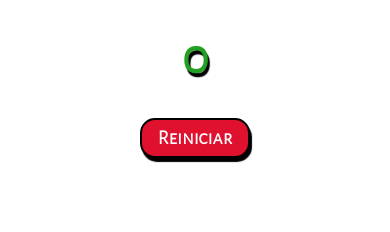
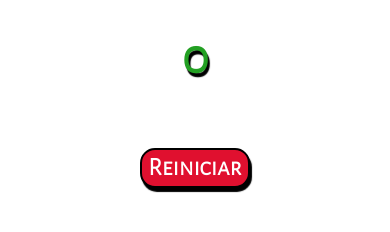
Before and after one commit to rodrigo-falcao/Game-Mario, a plain HTML site: page index.html in a window 390 px wide. Shown: the part 452-684 px from the top of the page. Drawn offline with Linux system fonts and the light colour scheme.

Commit message:
finalização do projeto e limpando o código

```diff
--- a/script.js
+++ b/script.js
@@ -1,7 +1,6 @@
 let gameOver = false;
 let loop;
 let counter = 0;
-// let lastPipePosition = null;
 
 const mario = document.querySelector(".mario");
 const pipe = document.querySelector(".pipe");
@@ -32,17 +31,12 @@ const incrementCounter = () => {
   }
 };
 
-
 // Usando a versão exclusiva para dispositivos móveis
 if (window.innerWidth <= 767) {
   loop = setInterval(() => {
     const pipePosition = pipe.offsetLeft;
     const marioPosition = +window.getComputedStyle(mario).bottom.replace("px", " ");
 
-    // if (pipePosition <= -27) {
-    //   lastPipePosition = pipePosition;
-
-    // }
     if (pipePosition <= 80 && marioPosition < 10) {
     pipe.style.animation = "none";
     pipe.style.left = `${pipePosition}px`;
@@ -69,12 +63,6 @@ else {
     const pipePosition = pipe.offsetLeft;
     const marioPosition = +window.getComputedStyle(mario).bottom.replace("px", " ");
 
-    if (pipePosition <= -52 ) {
-      // counter++;
-      // counterElement.innerHTML = counter;
-      lastPipePosition = pipePosition;
-    }
-
     if (pipePosition <= 120 && marioPosition < 40) {
       pipe.style.animation = "none";
       pipe.style.left = `${pipePosition}px`;
--- a/style.css
+++ b/style.css
@@ -72,7 +72,7 @@ button {
     height: 40px;
     font-family: 'Alegreya Sans SC', sans-serif;
     font-weight: bold;
-    font-size: 20px;
+    font-size: 25px;
     margin-top: 30px;
     box-shadow: 2px 4px 1px black;
 }
@@ -149,6 +149,12 @@ button {
         margin-top: 50px;
     }
 
+    button {
+        font-size: 25px;
+        text-align: center;
+        margin-top: 60px;
+    }
+
     @keyframes jump-animation {
 
         0% {
```
Lines whose indentation alone changed are shown as unchanged.
